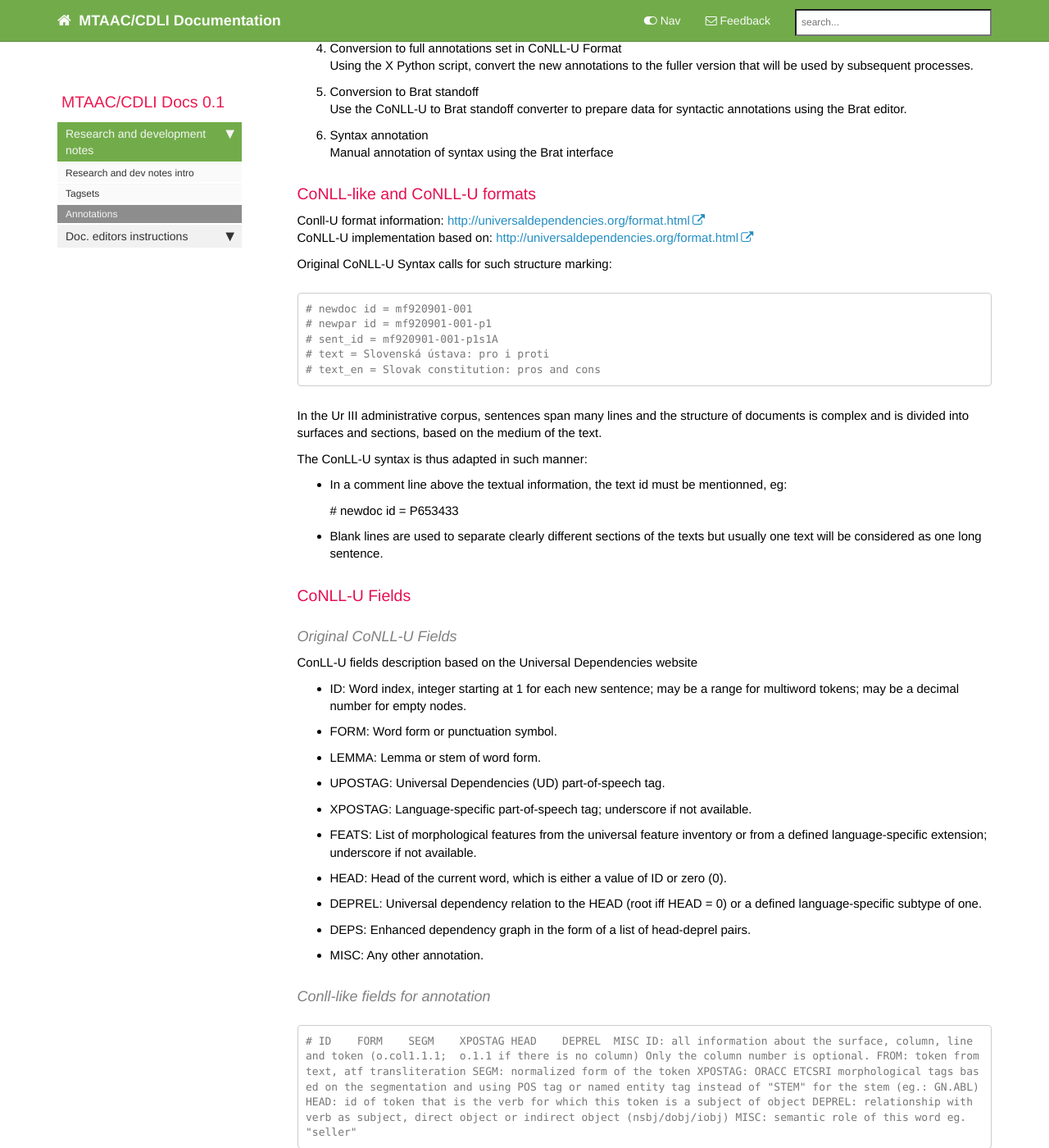
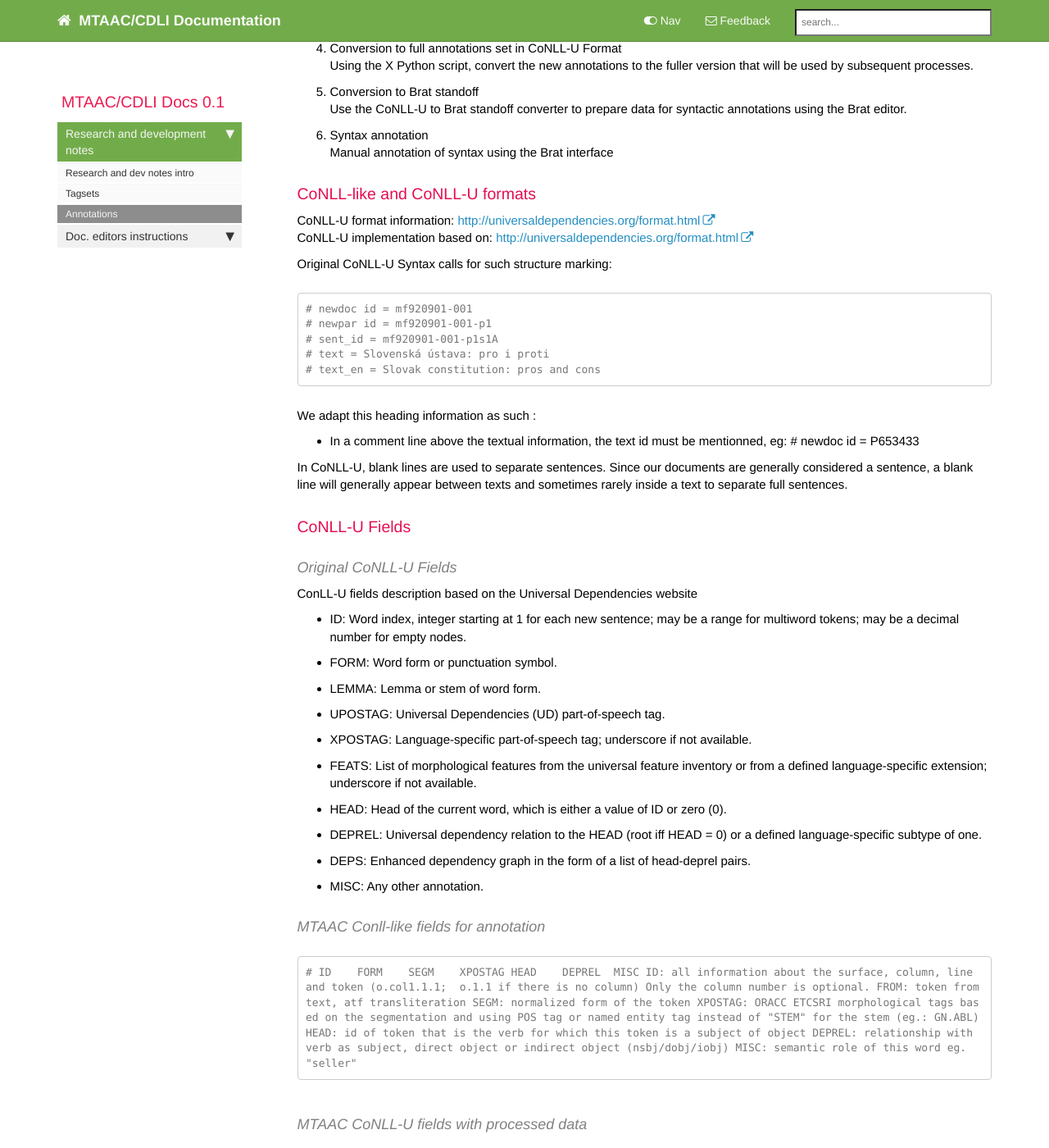
Before and after one commit to fbab/cdli-gh.github.io, a Jekyll site: the page built from pages/annotations.md, in a window 1280 px wide and 1400 px high, scrolled down 788 px. Shown: the whole window at 82% size. Built offline with Jekyll 4.4.1, drawn with Linux system fonts in a browser that asks for light colours; nearby versions of some CDN libraries; comment, search, counter and statistics services are not loaded; some of the changed text lies outside the part shown.

Commit message:
Update annotations.md

```diff
--- a/pages/annotations.md
+++ b/pages/annotations.md
@@ -32,7 +32,7 @@ Manual annotation of syntax using the Brat interface
 
 ### CoNLL-like and CoNLL-U formats
 
-Conll-U format information: <http://universaldependencies.org/format.html>
+CoNLL-U format information: <http://universaldependencies.org/format.html>
 CoNLL-U implementation based on: <http://universaldependencies.org/format.html>
 
 Original CoNLL-U Syntax calls for such structure marking:
@@ -43,14 +43,11 @@ Original CoNLL-U Syntax calls for such structure marking:
 	# text = Slovenská ústava: pro i proti
 	# text_en = Slovak constitution: pros and cons
 
-In the Ur III administrative corpus, sentences span many lines and the structure of documents is complex and is divided into surfaces and sections, based on the medium of the text.
+We adapt this heading information as such :
+- In a comment line above the textual information, the text id must be mentionned, eg:
+	# newdoc id = P653433
 
-The ConLL-U syntax is thus adapted in such manner:
-
-- In a comment line above the textual information, the text id must be mentionned, eg:
-
-	# newdoc id = P653433
- - Blank lines are used to separate clearly different sections of the texts but usually one text will be considered as one long sentence.
+In CoNLL-U, blank lines are used to separate sentences. Since our documents are generally considered a sentence, a blank line will generally appear between texts and sometimes rarely inside a text to separate full sentences.
 
 ### CoNLL-U Fields
 #### Original CoNLL-U Fields
@@ -67,7 +64,7 @@ ConLL-U fields description based on the Universal Dependencies website
 - DEPS: Enhanced dependency graph in the form of a list of head-deprel pairs.
 - MISC: Any other annotation.
 
-#### Conll-like fields for annotation
+#### MTAAC Conll-like fields for annotation
 	# ID	FORM	SEGM	XPOSTAG	HEAD	DEPREL	MISC
 ID: all information about the surface, column, line and token (o.col1.1.1;  o.1.1 if there is no column) Only the column number is optional.
 FROM: token from text, atf transliteration
@@ -77,7 +74,7 @@ HEAD: id of token that is the verb for which this token is a subject of object
 DEPREL: relationship with verb as subject, direct object or indirect object (nsbj/dobj/iobj)
 MISC: semantic role of this word eg. "seller"
 
-#### CoNLL-U fields with processed data
+#### MTAAC CoNLL-U fields with processed data
 	#ID	FORM	LEMMA	UPOSTAG	XPOSTAG	FEATS	HEAD	DEPREL	DEPS	MISC
 LEMMA: Lemma to which the token should be associated
 UPOSTAG: Universal dependencies part of speech tag, based on a mapping between the ETCRSI POS and the UD POS
@@ -96,7 +93,11 @@ another dependency annotation tool: UD Annotatrix <https://github.com/jonorthwas
 
 ### Morphological annotation example
 
+
+
 ## Automated annotation workflow
 
 
+
+
 *Émilie Pagé-Perron*
```
